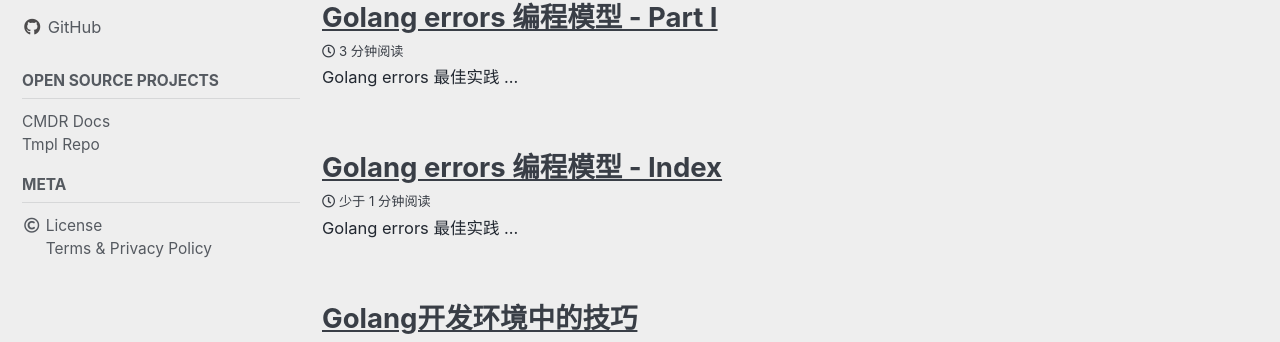
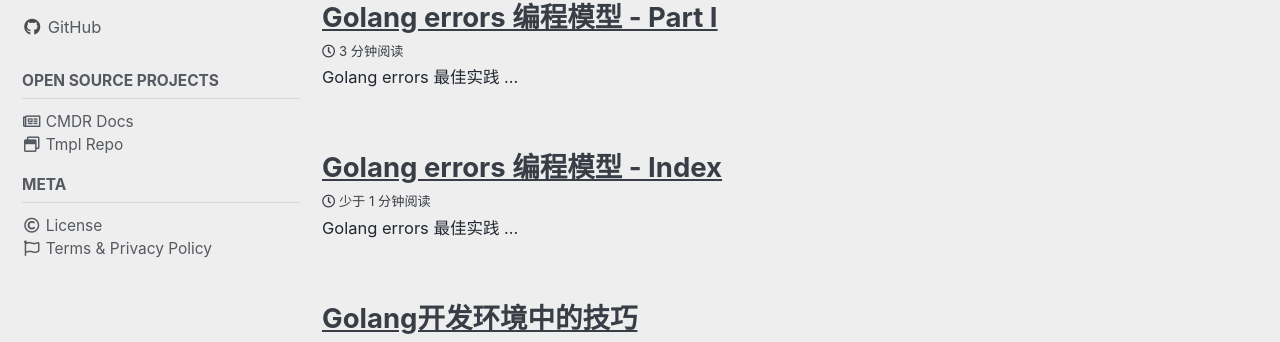
Before and after one commit to hedzr/hedzr.github.io, a Jekyll site: the page built from index.html, in a window 1280 px wide. Shown: the part 510-852 px from the top of the page. Built offline with Jekyll 4.4.1, drawn with Linux system fonts in a browser that asks for light colours; cached includes are drawn as plain includes; some web fonts are replaced; the list of posts is cut into pages by our own code.

Commit message:
added the icons in sidebar

```diff
--- a/_data/navigation.yml
+++ b/_data/navigation.yml
@@ -48,15 +48,20 @@ main:
 sidebar-docs:
 
 
+# see also:
+#    https://fontawesome.com/icons?d=gallery&s=regular&m=free
+
 sidebar-meta:
   - title: "Open Source Projects"
     children:
       - title: "CMDR Docs"
         url: /cmdr-docs/
         description: The Documentation for cmdr (Golang)
+        icon: far fa-fw fa-newspaper
       - title: "Tmpl Repo"
         url: /notes-hi/
         description: A github template repository that allows building a MkDocs site faster.
+        icon: far fa-fw fa-window-restore
   - title: "META"
     children:
       - title: "License"
@@ -64,7 +69,7 @@ sidebar-meta:
         icon: "far fa-fw fa-copyright"
       - title: "Terms & Privacy Policy"
         url: /terms/
-        icon: "far fa-fw fa-fingerprint"
+        icon: "far fa-fw fa-flag"
 
 
 # sidebar navigation list sample
```
